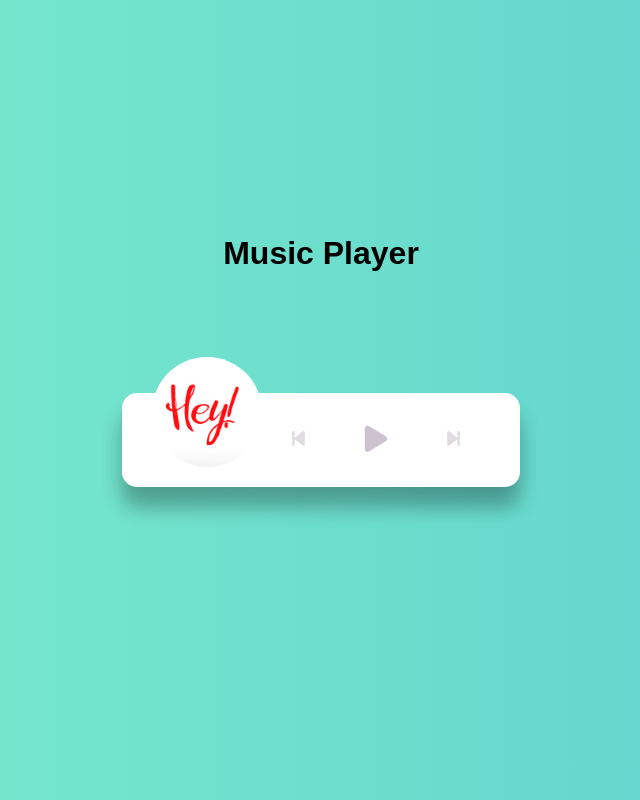
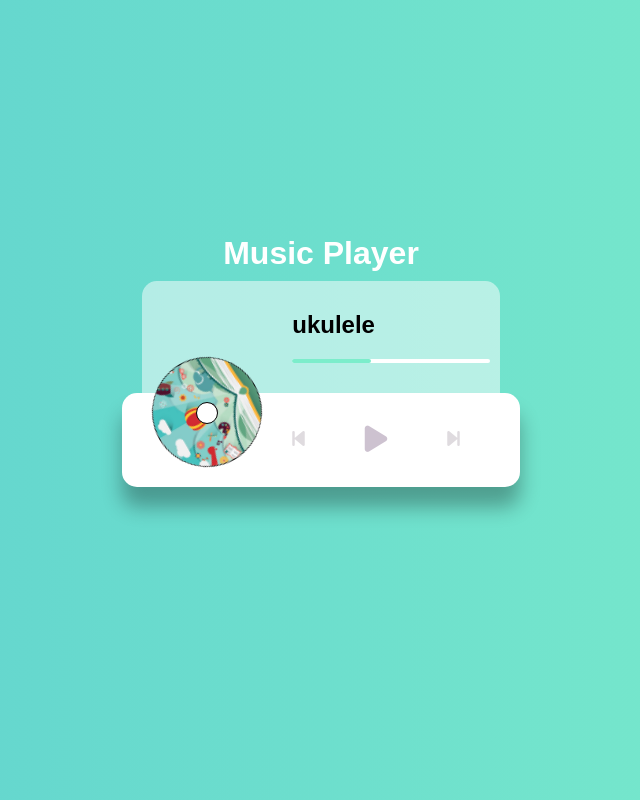
Before and after one commit to MattRuetz/bare-music-player-demo, a plain HTML site: page index.html in a window 1280 px wide. Shown: the whole page, without its empty margins (319-959 px from the left). Drawn offline with Linux system fonts and the light colour scheme; a web font is replaced by a local one.

Commit message:
dynamic heading color to well-contrast random background. other styling of player

```diff
--- a/index.html
+++ b/index.html
@@ -18,9 +18,9 @@
     <body>
         <h1>Music Player</h1>
 
-        <div class="music-container" id="music-container">
+        <div class="music-container play" id="music-container">
             <div class="music-info">
-                <h2 id="title"></h2>
+                <h2 id="title">[Song Title]</h2>
                 <div class="progress-container" id="progress-container">
                     <div class="progress" id="progress"></div>
                 </div>
--- a/script.js
+++ b/script.js
@@ -1,14 +1,46 @@
-document.documentElement.style.setProperty('--gradient-color-left', '#ec38bc');
+const mainHeading = document.querySelector('h1');
+const musicContainer = document.getElementById('music-container');
+const playBtn = document.getElementById('play');
+const prevBtn = document.getElementById('prev');
+const nextBtn = document.getElementById('next');
+const audio = document.getElementById('audio');
+const progress = document.getElementById('progress');
+const progressContainer = document.getElementById('progress-container');
+const title = document.getElementById('title');
+const cover = document.getElementById('cover');
+
+const getGradientLeftHex = () =>
+    document.documentElement.style.getPropertyValue('--gradient-color-left');
+const setGradientLeftHex = (newVal) =>
+    document.documentElement.style.setProperty('--gradient-color-left', newVal);
+
+const getGradientRightHex = () =>
+    document.documentElement.style.getPropertyValue('--gradient-color-right');
+const setGradientRightHex = (newVal) =>
+    document.documentElement.style.setProperty(
+        '--gradient-color-right',
+        newVal
+    );
+
+// Song titles
+const songs = ['hey', 'summer', 'ukulele'];
+
+// current playing song index
+let songIndex = 2;
+
+let avgBackgroundHex = '';
+
+const loadSong = (song) => {
+    title.textContent = song;
+    audio.src = `music/${song}.mp3`;
+    cover.src = `images/${song}.jpg`;
+};
+
+loadSong(songs[songIndex]);
 
 const setRandomGradient = () => {
-    document.documentElement.style.setProperty(
-        '--gradient-color-left',
-        getRandomHexColor()
-    );
-    document.documentElement.style.setProperty(
-        '--gradient-color-right',
-        getRandomHexColor()
-    );
+    setGradientLeftHex(getRandomHexColor());
+    setGradientRightHex(getRandomHexColor());
 };
 
 const getRandomHexColor = () => {
@@ -22,5 +54,45 @@ const getRandomHexColor = () => {
     return color;
 };
 
+// Finds an appropriate heading color (black or white) to contrast random background
+const chooseHeadingColor = () => {
+    // from: https://stackoverflow.com/questions/52641718/get-average-of-two-hex-colors-returning-same-result
+    color1 = getGradientLeftHex();
+    color2 = getGradientRightHex();
+
+    var avg = function (a, b) {
+            return (a + b) / 2;
+        },
+        t16 = function (c) {
+            return parseInt(('' + c).replace('#', ''), 16);
+        },
+        hex = function (c) {
+            var t = (c >> 0).toString(16);
+            return t.length == 2 ? t : '0' + t;
+        },
+        hex1 = t16(color1),
+        hex2 = t16(color2),
+        r = function (hex) {
+            return (hex >> 16) & 0xff;
+        },
+        g = function (hex) {
+            return (hex >> 8) & 0xff;
+        },
+        b = function (hex) {
+            return hex & 0xff;
+        },
+        res =
+            '#' +
+            hex(avg(r(hex1), r(hex2))) +
+            hex(avg(g(hex1), g(hex2))) +
+            hex(avg(b(hex1), b(hex2)));
+    if (res < '#888888') {
+        mainHeading.style.color = 'white';
+    } else {
+        mainHeading.style.color = 'black';
+    }
+};
+
 // On load
 setRandomGradient();
+chooseHeadingColor();
--- a/style.css
+++ b/style.css
@@ -5,23 +5,24 @@
 }
 
 :root {
-    --gradient-color-left: #ff8235;
-    --gradient-color-right: #30e8bf;
+    --gradient-color-right: #ff8235;
+    --gradient-color-left: #30e8bf;
+
+    --gradient: var(--gradient-color-left);
+    --gradient: -webkit-linear-gradient(
+        to left,
+        var(--gradient-color-right),
+        var(--gradient-color-left)
+    ); /* Chrome 10-25, Safari 5.1-6 */
+    --gradient: linear-gradient(
+        to left,
+        var(--gradient-color-right),
+        var(--gradient-color-left)
+    );
 }
 
 body {
-    background: var(--gradient-color-left); /* fallback for old browsers */
-    background: -webkit-linear-gradient(
-        to left,
-        var(--gradient-color-left),
-        var(--gradient-color-right)
-    ); /* Chrome 10-25, Safari 5.1-6 */
-    background: linear-gradient(
-        to left,
-        var(--gradient-color-left),
-        var(--gradient-color-right)
-    ); /* W3C, IE 10+/ Edge, Firefox 16+, Chrome 26+, Opera 12+, Safari 7+ */
-
+    background: var(--gradient);
     height: 100vh;
     display: flex;
     flex-direction: column;
@@ -47,7 +48,21 @@ body {
     width: 110px;
 }
 
+.img-container::after {
+    content: '';
+    background-color: #fff;
+    border: 1.5px solid black;
+    border-radius: 50%;
+    position: absolute;
+    bottom: 100%;
+    left: 50%;
+    width: 20px;
+    height: 20px;
+    transform: translate(-50%, 50%);
+}
+
 .img-container img {
+    border: 1.5px solid black;
     border-radius: 50%;
     object-fit: cover;
     height: 110px;
@@ -98,3 +113,43 @@ body {
 .action-btn:focus {
     outline: 0;
 }
+
+.music-info {
+    background-color: rgba(255, 255, 255, 0.5);
+    border-radius: 15px 15px 0 0;
+    position: absolute;
+    top: 0;
+    left: 20px;
+    width: calc(100% - 40px);
+    padding: 10px 10px 10px 150px;
+    opacity: 0;
+    transform: translateY(0%);
+    transition: transform 0.3s ease-in, opacity 0.3s ease-in;
+    z-index: 0;
+}
+
+.music-container.play .music-info {
+    opacity: 1;
+    transform: translateY(-100%);
+}
+
+.music-info h4 {
+    margin: 0;
+}
+
+.progress-container {
+    background: white; /* fallback for old browsers */
+    border-radius: 5px;
+    cursor: pointer;
+    margin: 20px 0;
+    height: 4px;
+    width: 100%;
+}
+
+.progress {
+    background-color: var(--gradient-color-right);
+    border-radius: 5px;
+    height: 100%;
+    width: 40%;
+    transition: width 0.1s linear;
+}
```
